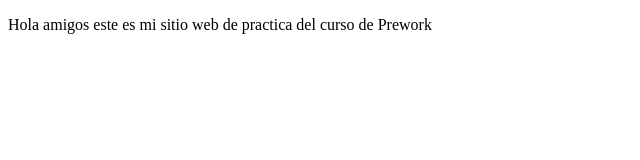
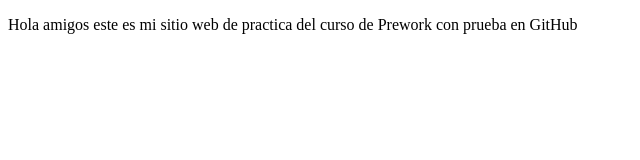
Before and after one commit to Jos017/proyectoDemoCursoPrework, a plain HTML site: page index.html in a window 1280 px wide. Shown: the whole page, without its empty margins (0-640 px from the left). Drawn offline with Linux system fonts and the light colour scheme.

Commit message:
cambios agregamos github

```diff
--- a/index.html
+++ b/index.html
@@ -9,7 +9,7 @@
 <body>
     <p>
         Hola amigos este es mi sitio web de practica del curso
-        de Prework
+        de Prework con prueba en GitHub
     </p>
 </body>
 </html>
```
